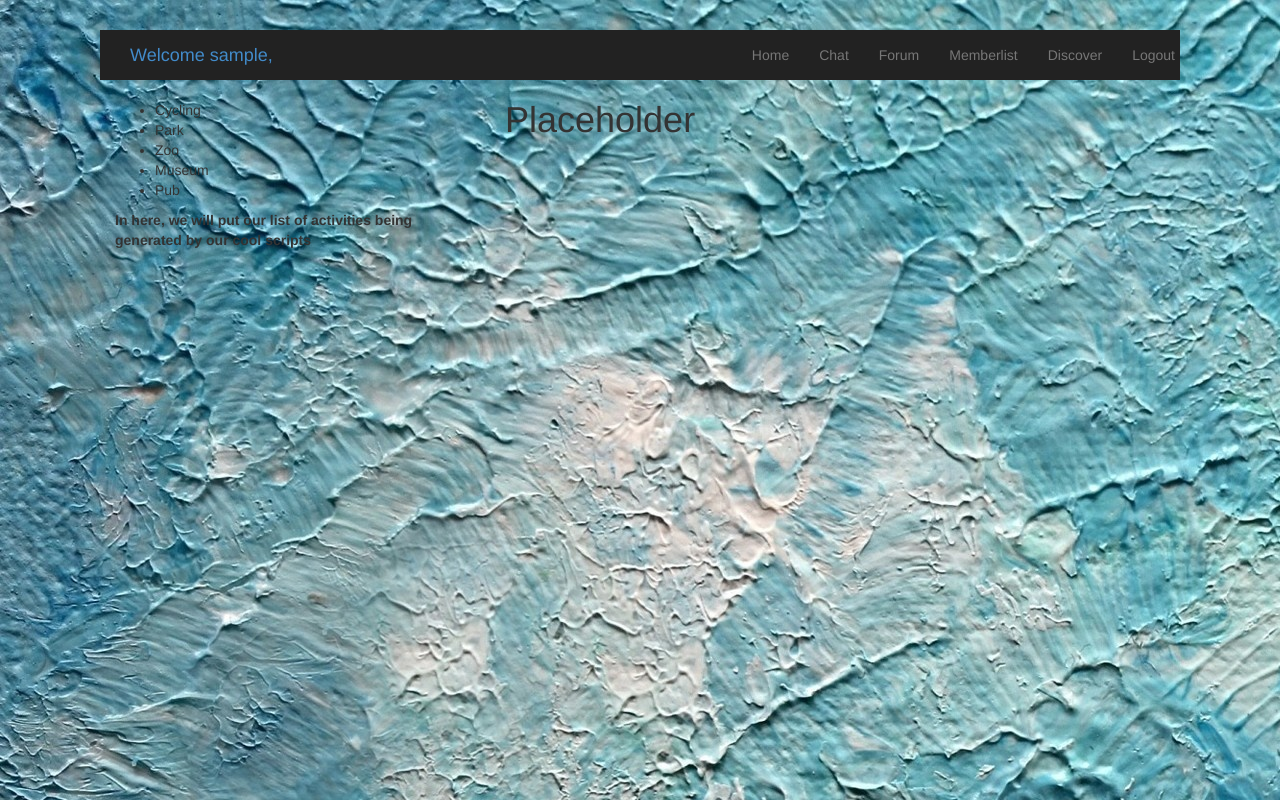
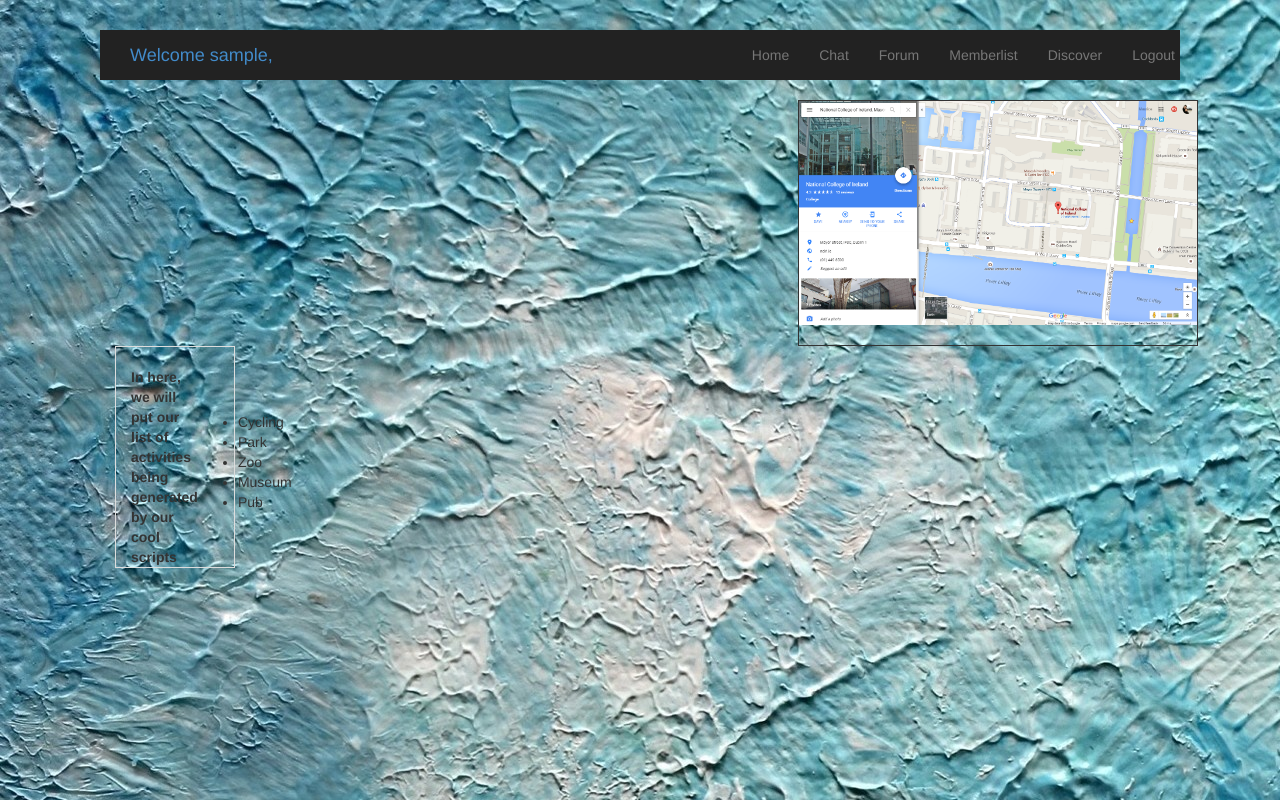
Before and after one commit to arezki1/Travel-Dublin, a PHP site: page /discover.php in a window 1280 px wide. Run offline with PHP 8.4, Linux system fonts and the light colour scheme; the visitor is signed in with stand-in values (Sample User, id 1); lists and menus that the app fills with data are empty; some libraries are stand-ins or nearby versions.

Commit message:
edited discover page

```diff
--- a/css/style.css
+++ b/css/style.css
@@ -26,3 +26,14 @@
     .nav{
         padding-right: 80px;
     }
+
+    #placeholderMap{
+        padding-bottom:20px;
+        border:1px solid;
+        max-width: 400px;
+    }
+
+    /*.powr-weather{*/
+    /*    max-width:100px;*/
+    /*    max-height: 500px;*/
+    /*}*/
--- a/discover.php
+++ b/discover.php
@@ -27,7 +27,6 @@
 	    <script src="//www.powr.io/powr.js" external-type="html"></script>
 	    <!--weather script end-->
 		</head>
-	    <body>
 		<div class="navbar-static-top navbar-inverse">
 			<div class = "container">
 				<div class = "navbar-brand headerSocH">
@@ -55,58 +54,50 @@
 		<div class="container">
 			<!--top row for our maps and plugin-->
 			<div class="row">
+					<div class="col-md-5">
+						<div class="powr-weather" id="41ef4f59_1455969059976">
+					</div>
+					</div>
+					<div class ="col-md-2"></div>
+					<div class="col-md-5">
+						</br>
+						<img src="img/maps_hotel.PNG" alt="map of NCI" id = "placeholderMap" class = "img-responsive"></img>
+					</div>
+
+				</div>
+			<div class="row">
 				<div class="col-md-4">
-					</br>
+					<div class="col-md-4 table-bordered">
+						</br>
 					<table>
+						<tr></tr>
 						<tr>
-
-						</tr>
-
-						<tr>
-
 							<td>
 								<th>
 									In here, we will put our list of activities being generated by our cool scripts
 								</th>
 							</td>
-								<ul>
+							<td><ul>
 									<li>Cycling</li>
 									<li>Park</li>
 									<li>Zoo</li>
 									<li>Museum</li>
 									<li>Pub</li>
 								</ul>
-							<td>
-
 							</td>
-							<td>
-
-							</td>
+							<td></td>
 						</tr>
-
 					</table>
-				</div>
-				<div class="col-md-4">
-					<h1>Placeholder</h1>
+					</div>
 				</div>
 				<div class="col-md-4">
 
 				</div>
+				<div class="col-md-4">
 				</div>
-				<!--second row for our list of activities-->
-				<div class="row">
-					<div class="col-md-4">
+			</div>
+				<!--second row for our map and weather-->
 
-					</div>
-					<div class="col-md-4">
-
-					</div>
-					<div class="col-md-4">
-						<div class="powr-weather" id="41ef4f59_1455969059976">
-						</div>
-					</div>
-
-				</div>
 			</div>
 	</body>
 
```
Also changed, not shown: img/maps_hotel.PNG (added).
